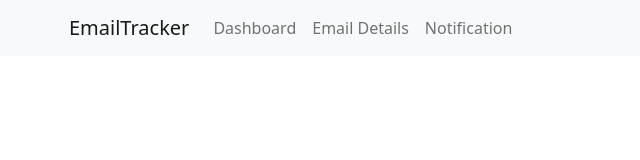
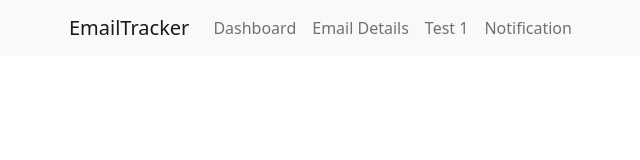
Before and after one commit to DhavalSinor/MailTracker, an Angular app: page / in a window 1280 px wide. Shown: the top 160 px of the page, without its empty margins (13-653 px from the left). Built offline with nearby package versions, Linux system fonts and the light colour scheme.

Commit message:
hotfix test
add achar link in header.

```diff
--- a/src/app/component/header/header.component.html
+++ b/src/app/component/header/header.component.html
@@ -13,6 +13,9 @@
           <a class="nav-link" href="#">Email Details</a>
         </li>
         <li class="nav-item">
+          <a class="nav-link" href="#">Test 1</a>
+        </li>
+        <li class="nav-item">
           <a class="nav-link" href="#">Notification</a>
         </li>
       </ul>
```
